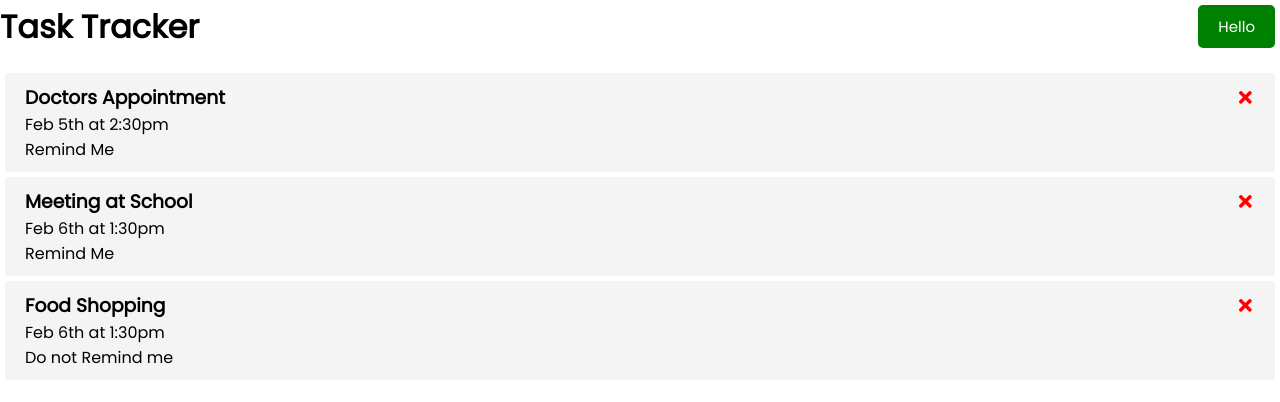
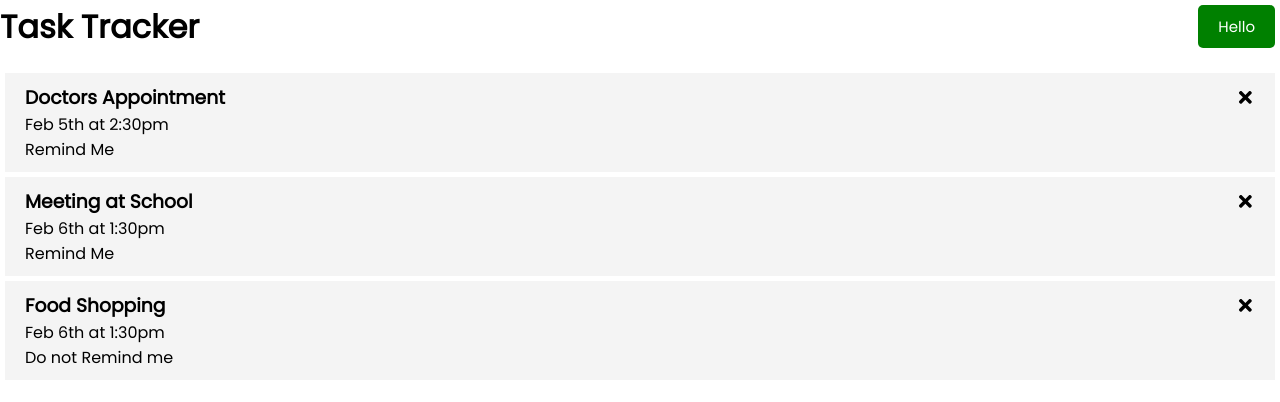
Before and after one commit to SauveJeanLuc/react-task-tracker, a React (Create React App) app: page / in a window 1280 px wide. Shown: the top 402 px of the page. Built offline with nearby package versions, Linux system fonts and the light colour scheme; the HTML template or start-up script is replaced by a standard one.

Commit message:
changed color

```diff
--- a/src/components/Task.js
+++ b/src/components/Task.js
@@ -3,7 +3,7 @@ import { FaTimes } from 'react-icons/fa'
 const Task = ({ task, onDelete, onToggle}) => {
     return (
         <div className='task' onDoubleClick={() => onToggle(task.id)}>
-            <h3>{task.text} <FaTimes style={ { color: 'red', cursor: 'pointer'} } onClick={ () => onDelete(task.id)}/></h3>
+            <h3>{task.text} <FaTimes style={ { color: 'black', cursor: 'pointer'} } onClick={ () => onDelete(task.id)}/></h3>
             <p>{task.day}</p>
             <p>{task.reminder === true ? 'Remind Me' : 'Do not Remind me'}</p>
         </div>
```
